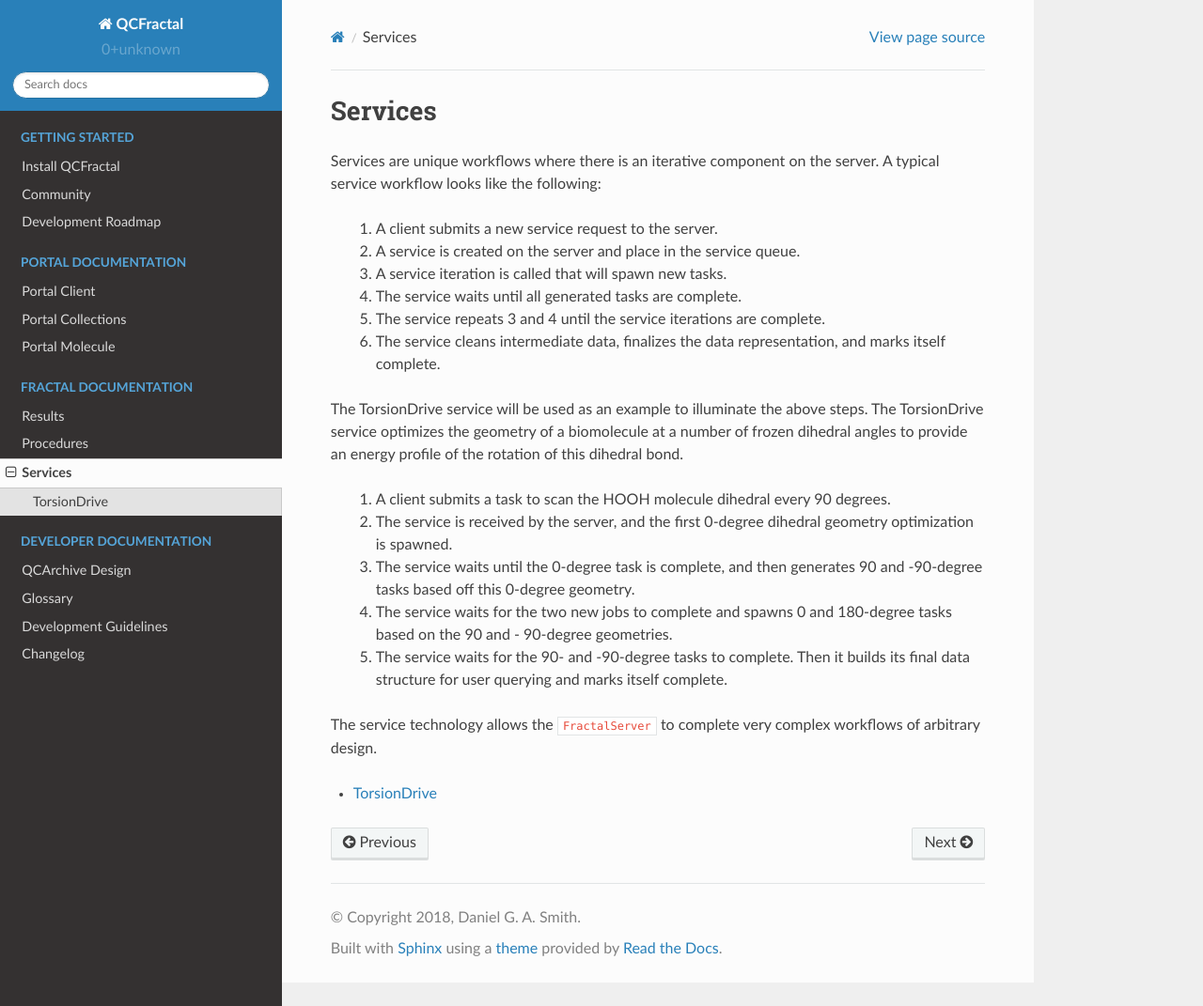
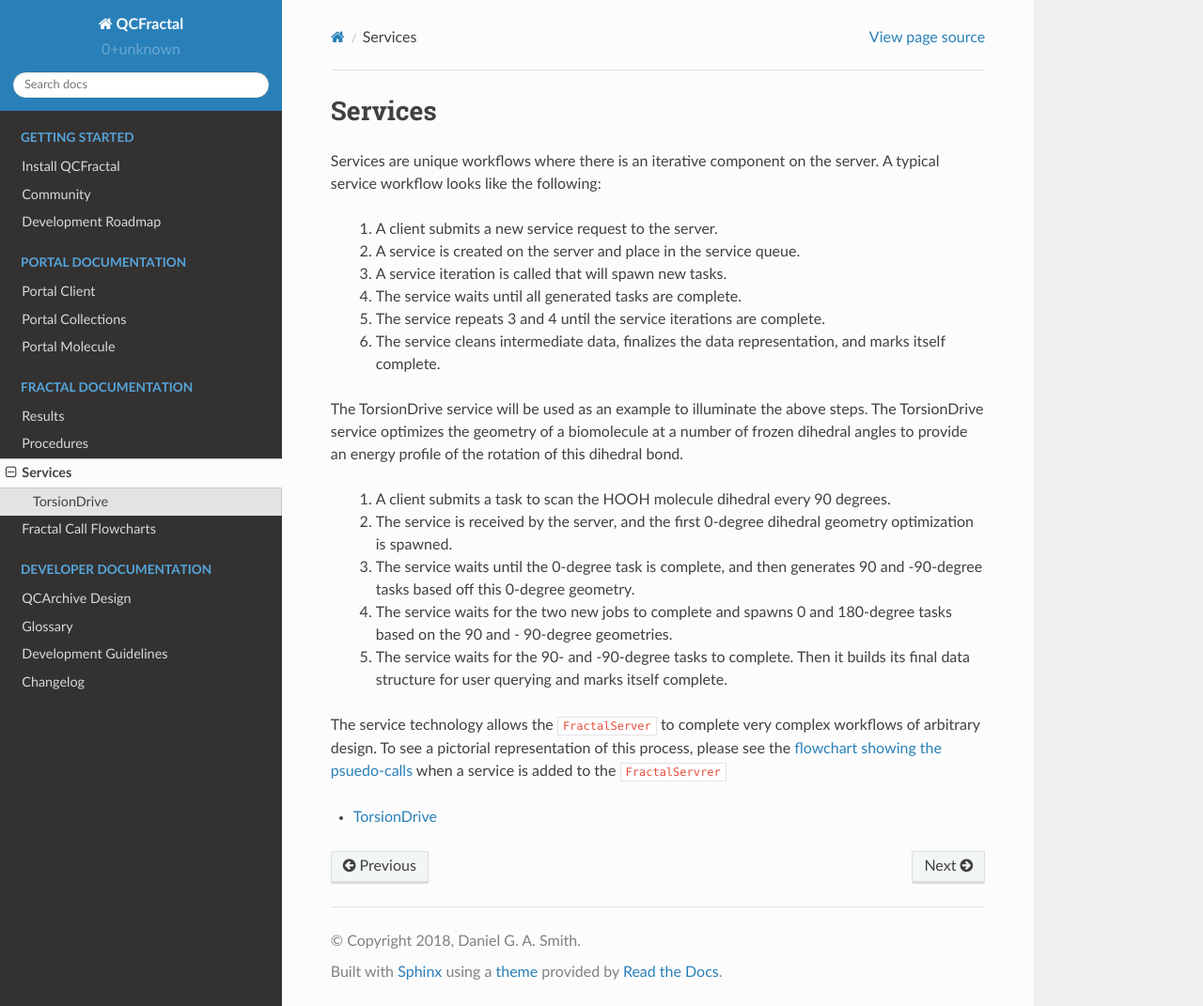
Before and after one commit to MolSSI/QCFractal, a Sphinx documentation site: the page built from docs/source/fractal-services.rst, in a window 1280 px wide and 1071 px high. Shown: the whole window at 94% size. Built offline with Sphinx 7.4.7 and the Read the Docs theme 2.0.0, drawn with Linux system fonts in a browser that asks for light colours.

Commit message:
Add flowcharts to the docs

```diff
--- a/docs/source/fractal-procedures.rst
+++ b/docs/source/fractal-procedures.rst
@@ -1,2 +1,8 @@
 Procedures
 ==========
+
+Pictorial Procedure Flowchart
+-----------------------------
+
+See the :ref:`flowchart showing the psuedo-calls <flowchart_add_procedure>` made
+when the Client adds a procedure to Fractal.
--- a/docs/source/fractal-services.rst
+++ b/docs/source/fractal-services.rst
@@ -23,7 +23,10 @@
  5. The service waits for the 90- and -90-degree tasks to complete. Then it builds its final data structure for user querying and marks itself complete.
 
 The service technology allows the ``FractalServer`` to complete very complex
-workflows of arbitrary design.
+workflows of arbitrary design. To see a pictorial representation of this
+process, please see the
+:ref:`flowchart showing the psuedo-calls <flowchart_add_procedure>` when a
+service is added to the ``FractalServrer``
 
 
 .. toctree::
--- a/docs/source/index.rst
+++ b/docs/source/index.rst
@@ -98,6 +98,7 @@
 * :doc:`fractal-results`
 * :doc:`fractal-procedures`
 * :doc:`fractal-services`
+* :doc:`fractal-flow`
 
 .. toctree::
    :maxdepth: 1
@@ -107,6 +108,7 @@
    fractal-results
    fractal-procedures
    fractal-services
+   fractal-flow
 
 **Developer Documentation**
 
```
Also changed, not shown: docs/source/fractal-flow.rst (added, +42 -0 lines), docs/source/media/QCAAddCompute.png (added), docs/source/media/QCAAddProcedure.png (added).
